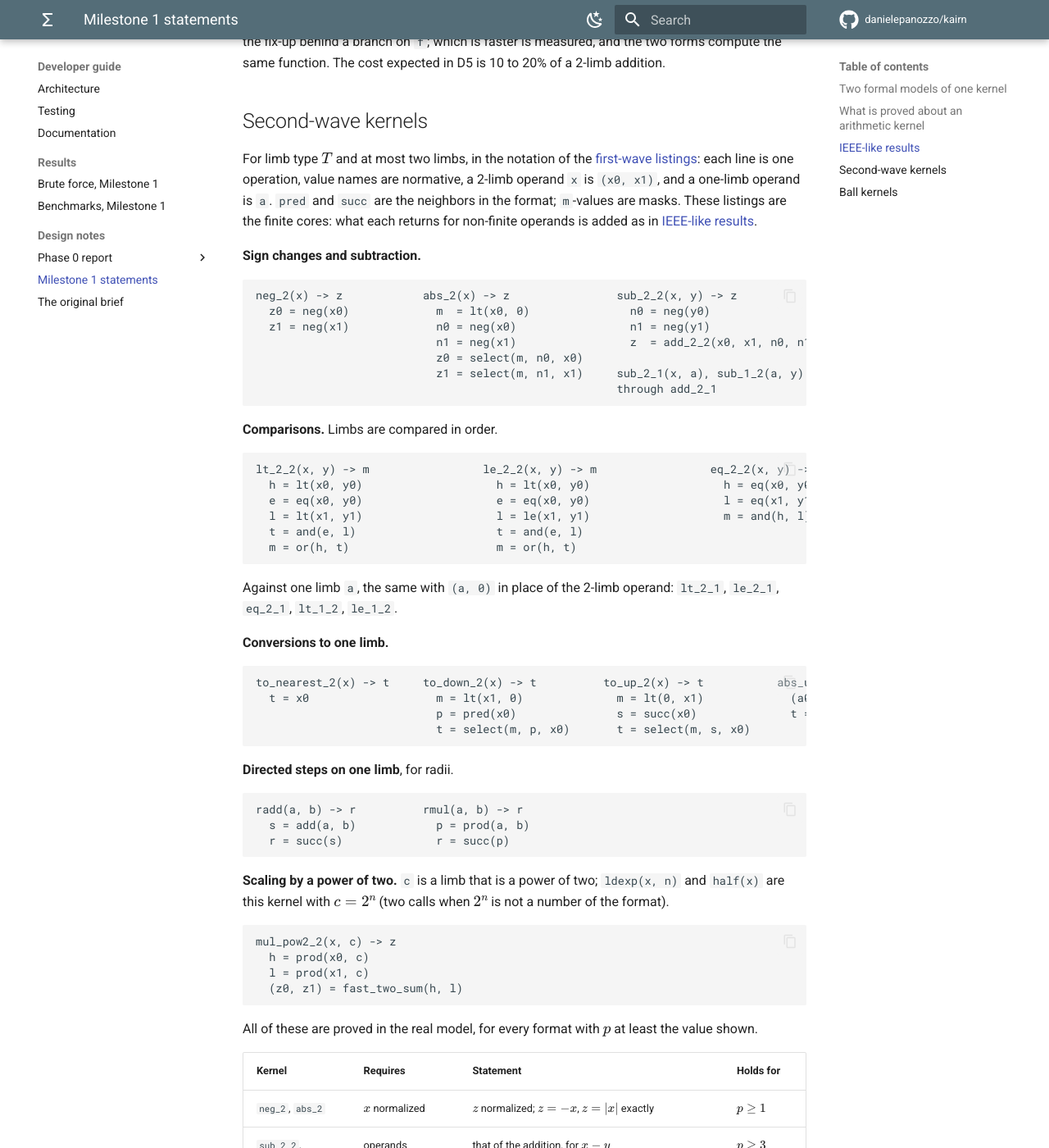
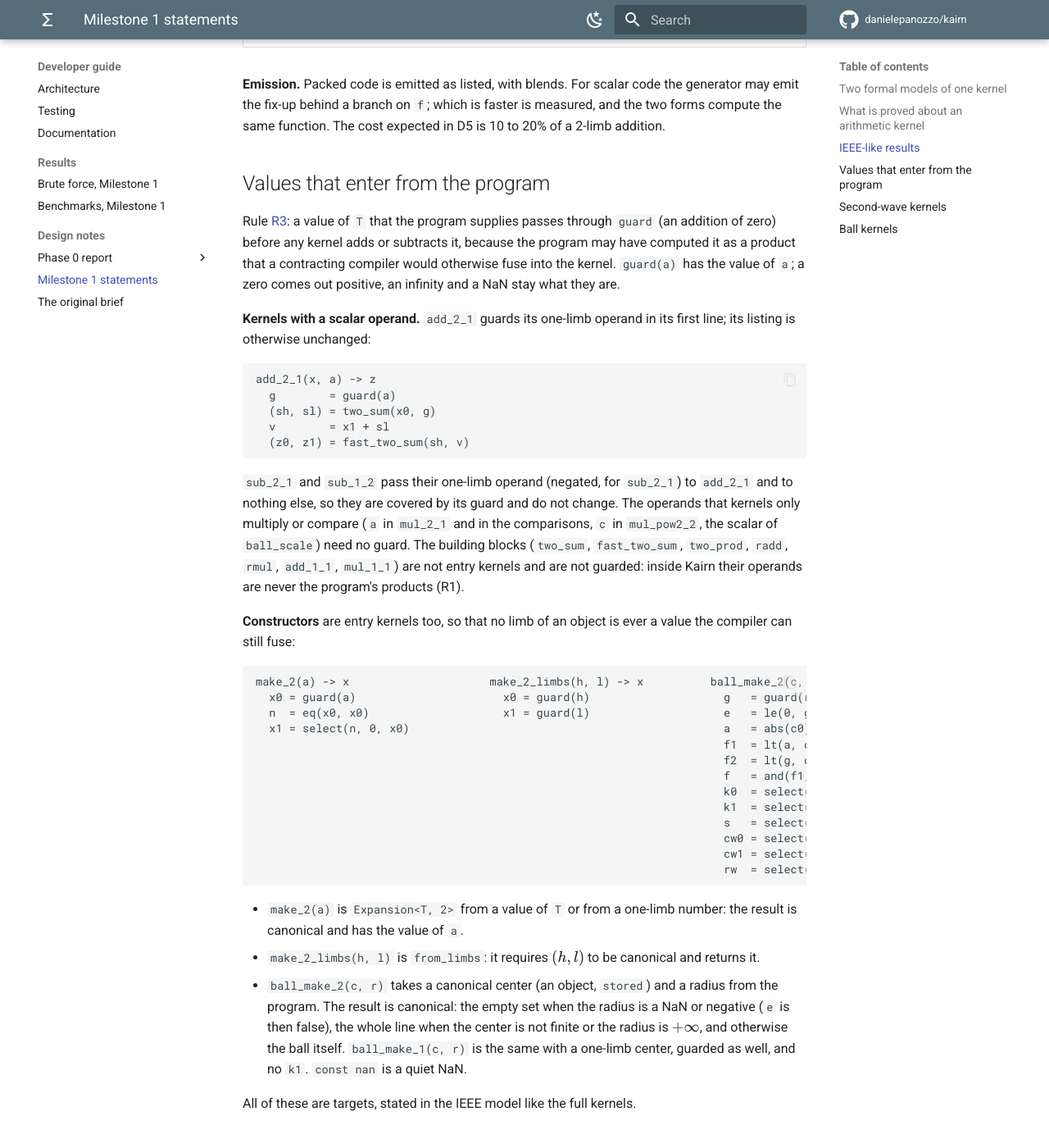
Before and after one commit to danielepanozzo/kairn, an MkDocs documentation site: the page built from docs/developer/design/milestone1.md, in a window 1280 px wide and 1400 px high, scrolled down 4562 px. Shown: the whole window at 82% size. Built offline with MkDocs 1.6.1 and Material for MkDocs 9.7.7, drawn with Linux system fonts in a browser that asks for light colours; comment, search, counter and statistics services are not loaded; some of the changed text lies outside the part shown.

Commit message:
Design: where the guard goes, and constructors as entry kernels
R3 in terms of entry kernels and stored inputs; add_2_1 guards its scalar
operand, which covers sub_2_1 and sub_1_2; make_2, make_2_limbs and ball_make
bring the program's values into objects. Targets, like the rest of the
non-finite layer.

Co-Authored-By: Claude Fable 5.2 <noreply@anthropic.com>
Claude-Session: https://claude.ai/code/session_01ULwCxzT6Dhw9xUiTw8mJz1

````diff
--- a/docs/developer/design/milestone1.md
+++ b/docs/developer/design/milestone1.md
@@ -107,13 +107,16 @@ add_2_2_full(x, y) -> w
   w1 = select(f, z1, r1)
 ```
 
-The other full kernels differ in their first two lines only:
+The other full kernels differ in their first lines only. With a one-limb operand `a` that is
+added or subtracted, the first line is `g = guard(a)` and `t` is computed from `g`
+([values that enter from the program](#values-that-enter-from-the-program)); the core is called
+with `a` and guards it itself, which compilers merge with the first guard.
 
 | Full kernel | Core | `t` |
 |---|---|---|
 | `add_2_2_full`, `add_fast_2_2_full` | `add_2_2`, `add_fast_2_2` | `add(x0, y0)` |
 | `sub_2_2_full` | `sub_2_2` | `sub(x0, y0)` |
-| `add_2_1_full`, `sub_2_1_full`, `sub_1_2_full` | `add_2_1`, `sub_2_1`, `sub_1_2` | `add(x0, a)`, `sub(x0, a)`, `sub(a, y0)` |
+| `add_2_1_full`, `sub_2_1_full`, `sub_1_2_full` | `add_2_1`, `sub_2_1`, `sub_1_2` | `add(x0, g)`, `sub(x0, g)`, `sub(g, y0)` |
 | `mul_2_2_full`, `mul_2_1_full`, `mul_pow2_2_full` | `mul_2_2`, `mul_2_1`, `mul_pow2_2` | `prod(x0, y0)`, `prod(x0, a)`, `prod(x0, c)` |
 
 `operator+` and the other operators of `Expansion<T, 2>` call the full kernels;
@@ -163,6 +166,62 @@ non-finite" is false.
 **Emission.** Packed code is emitted as listed, with blends. For scalar code the generator may
 emit the fix-up behind a branch on `f`; which is faster is measured, and the two forms compute the
 same function. The cost expected in D5 is 10 to 20% of a 2-limb addition.
+
+## Values that enter from the program
+
+Rule [R3](../architecture.md#the-kernel-ir): a value of `T` that the program supplies passes
+through `guard` (an addition of zero) before any kernel adds or subtracts it, because the program
+may have computed it as a product that a contracting compiler would otherwise fuse into the
+kernel. `guard(a)` has the value of `a`; a zero comes out positive, an infinity and a NaN stay
+what they are.
+
+**Kernels with a scalar operand.** `add_2_1` guards its one-limb operand in its first line; its
+listing is otherwise unchanged:
+
+```
+add_2_1(x, a) -> z
+  g        = guard(a)
+  (sh, sl) = two_sum(x0, g)
+  v        = x1 + sl
+  (z0, z1) = fast_two_sum(sh, v)
+```
+
+`sub_2_1` and `sub_1_2` pass their one-limb operand (negated, for `sub_2_1`) to `add_2_1` and to
+nothing else, so they are covered by its guard and do not change. The operands that kernels only
+multiply or compare (`a` in `mul_2_1` and in the comparisons, `c` in `mul_pow2_2`, the scalar of
+`ball_scale`) need no guard. The building blocks (`two_sum`, `fast_two_sum`, `two_prod`, `radd`,
+`rmul`, `add_1_1`, `mul_1_1`) are not entry kernels and are not guarded: inside Kairn their
+operands are never the program's products (R1).
+
+**Constructors** are entry kernels too, so that no limb of an object is ever a value the compiler
+can still fuse:
+
+```
+make_2(a) -> x                     make_2_limbs(h, l) -> x          ball_make_2(c, r) -> (cw, rw)
+  x0 = guard(a)                      x0 = guard(h)                    g   = guard(r)
+  n  = eq(x0, x0)                    x1 = guard(l)                    e   = le(0, g)
+  x1 = select(n, 0, x0)                                               a   = abs(c0)
+                                                                      f1  = lt(a, const inf)
+                                                                      f2  = lt(g, const inf)
+                                                                      f   = and(f1, f2)
+                                                                      k0  = select(f, c0, 0)
+                                                                      k1  = select(f, c1, 0)
+                                                                      s   = select(f, g, const inf)
+                                                                      cw0 = select(e, k0, const nan)
+                                                                      cw1 = select(e, k1, const nan)
+                                                                      rw  = select(e, s, const nan)
+```
+
+- `make_2(a)` is `Expansion<T, 2>` from a value of `T` or from a one-limb number: the result is
+  canonical and has the value of `a`.
+- `make_2_limbs(h, l)` is `from_limbs`: it requires $(h, l)$ to be canonical and returns it.
+- `ball_make_2(c, r)` takes a canonical center (an object, `stored`) and a radius from the
+  program. The result is canonical: the empty set when the radius is a NaN or negative (`e` is
+  then false), the whole line when the center is not finite or the radius is $+\infty$, and
+  otherwise the ball itself. `ball_make_1(c, r)` is the same with a one-limb center, guarded as
+  well, and no `k1`. `const nan` is a quiet NaN.
+
+All of these are targets, stated in the IEEE model like the full kernels.
 
 ## Second-wave kernels
 
````
Also changed, not shown: docs/developer/architecture.md (+14 -6 lines).
